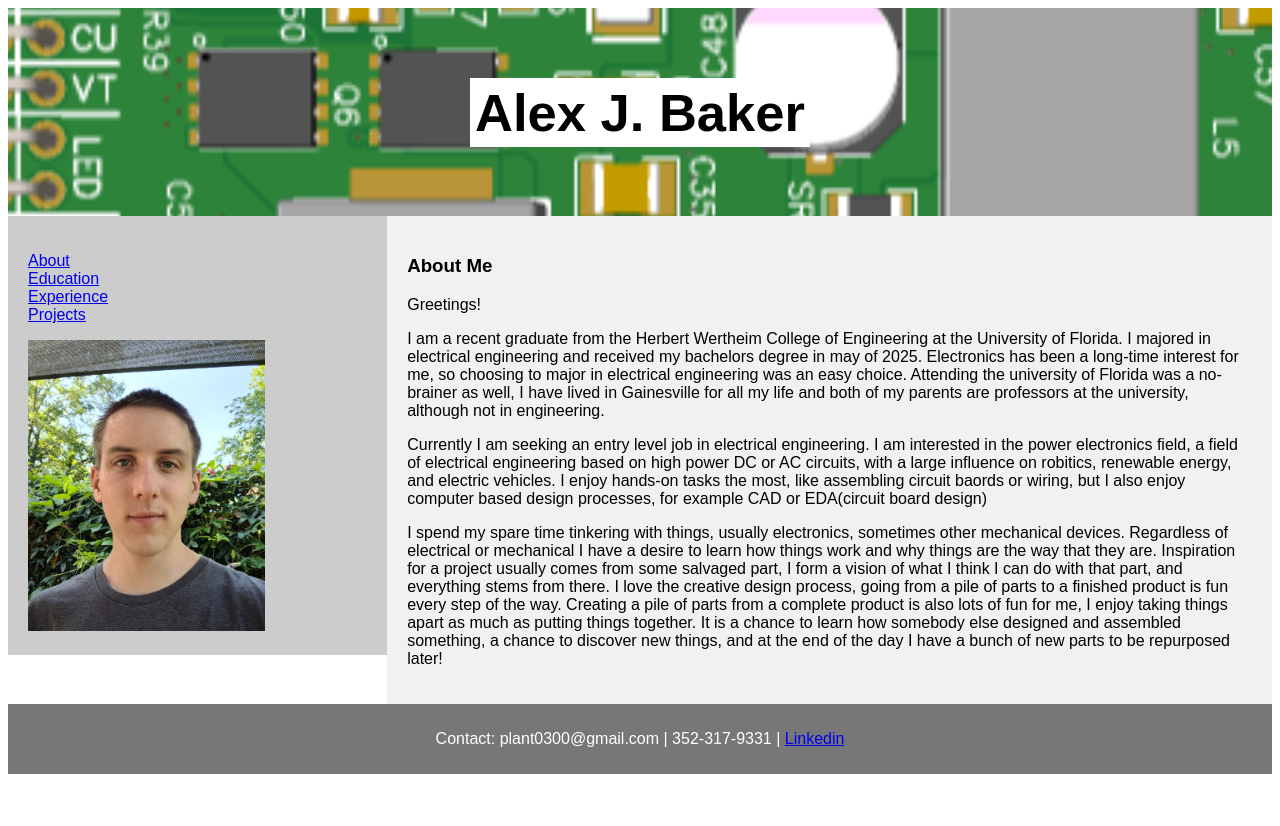
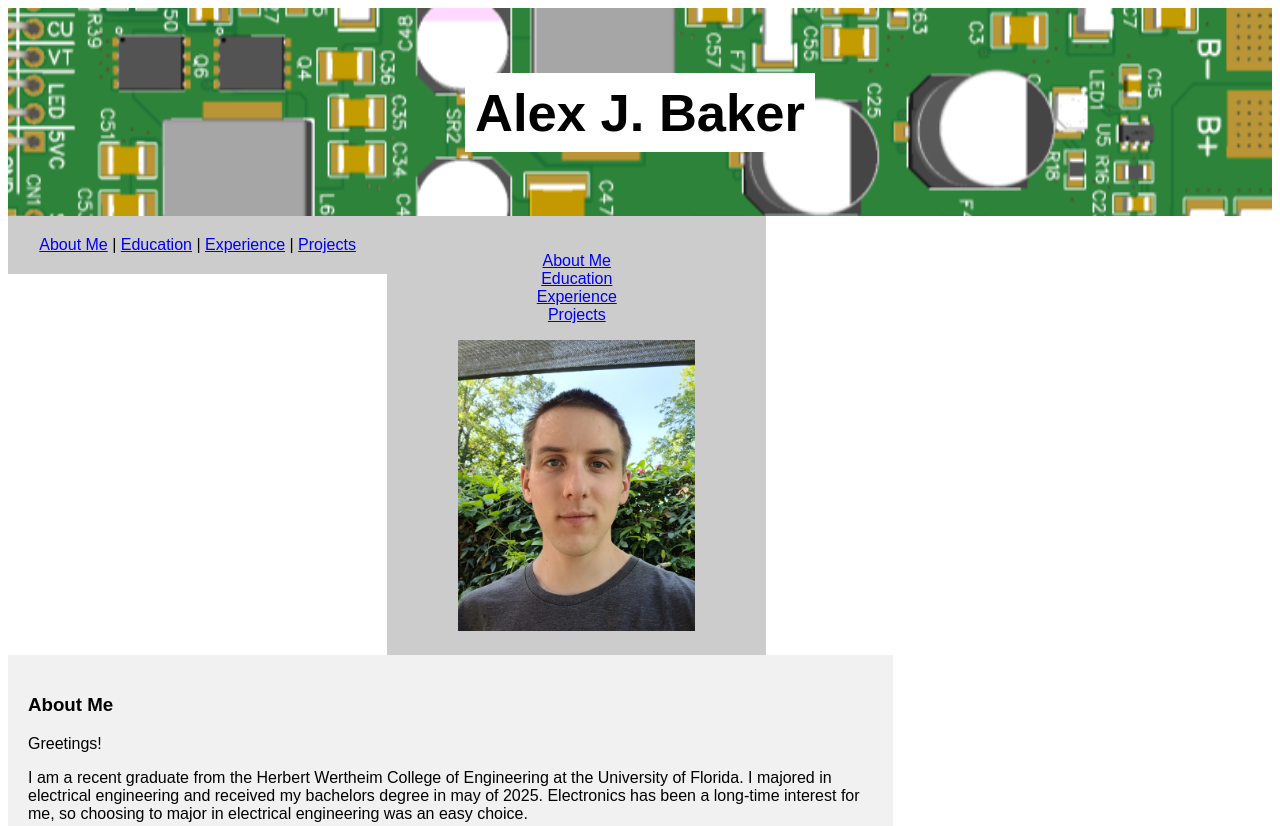
Before and after one commit to AlexJBaker303/AlexJBaker303.github.io, a plain HTML site: page index.html in a window 1280 px wide. Shown: the top 826 px of the page. Before the commit the page ends 800 px from the top, so only its background shows below. Drawn offline with Linux system fonts and the light colour scheme.

Commit message:
update index.html

```diff
--- a/index.html
+++ b/index.html
@@ -23,6 +23,12 @@ header {
   text-align: center;
   font-size: 35px;
   color: black;
+}
+
+nav {
+  text-align: center;
+  background: #ccc;
+  padding: 20px;
 }
 
 /* Create two columns/boxes that float next to each other */
@@ -74,13 +80,20 @@ footer {
 <body>
 
 <header>
-    <h2><span style="background-color:white;padding:5px;">Alex J. Baker</span></h2>
+    <h2><span style="background-color:white;padding:10px;">Alex J. Baker</span></h2>
 </header>
+
+<nav>
+  <a href="#">About Me</a> |
+  <a href="#">Education</a> |
+  <a href="#">Experience</a> |
+  <a href="#">Projects</a>
+</nav>
 
 <section>
   <nav>
     <ul>
-      <li><a href="#">About</a></li>
+      <li><a href="#">About Me</a></li>
       <li><a href="#">Education</a></li>
       <li><a href="#">Experience</a></li>
       <li><a href="#">Projects</a></li>
@@ -93,12 +106,10 @@ footer {
     <p>Greetings!</p>
     <p>I am a recent graduate from the Herbert Wertheim College of Engineering at the University of Florida. I majored in electrical engineering and received my
       bachelors degree in may of 2025. Electronics has been a long-time interest for me, so choosing to major in electrical engineering was an easy choice.
-      Attending the university of Florida was a no-brainer as well, I have lived in Gainesville for all my life and both of my parents are professors at the university,
-    although not in engineering. </p>
 
     <p>Currently I am seeking an entry level job in electrical engineering. I am interested in the power electronics field, a field of electrical engineering based
       on high power DC or AC circuits, with a large influence on robitics, renewable energy, and electric vehicles. I enjoy hands-on tasks the most, like assembling
-      circuit baords or wiring, but I also enjoy computer based design processes, for example CAD or EDA(circuit board design)  </p>
+      circuit boards or wiring, but I also enjoy computer based design processes, for example CAD or EDA  </p>
 
     <p>I spend my spare time tinkering with things, usually electronics, sometimes other mechanical devices. Regardless of electrical or mechanical I have a desire
       to learn how things work and why things are the way that they are. Inspiration for a project usually comes from some salvaged part, I form a vision of what I think
```
